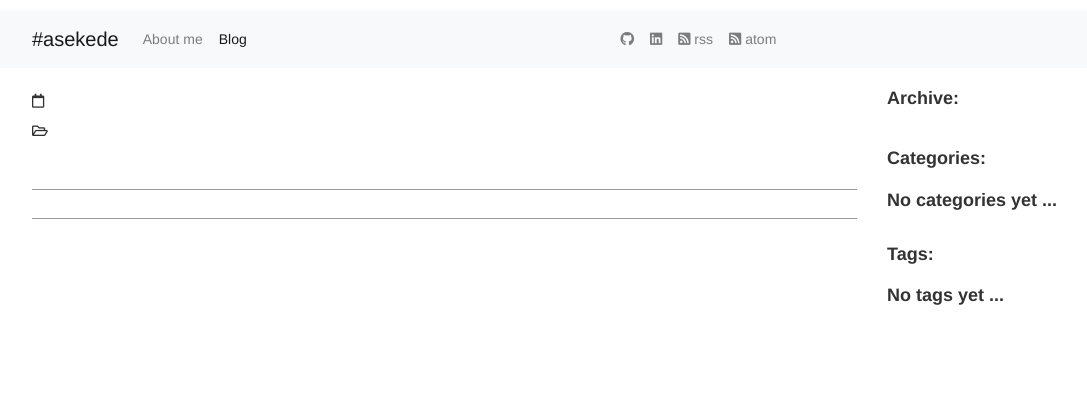
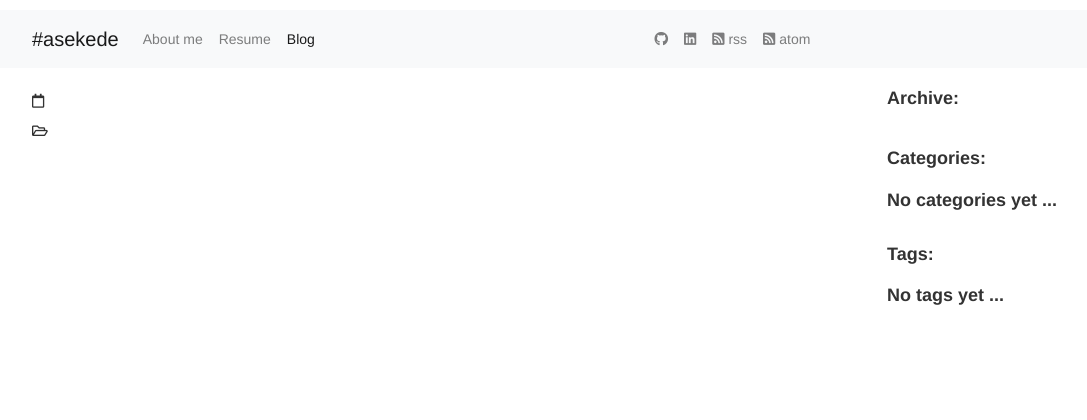
Before and after one commit to asekede/asekede, a Django app: template blog/templates/post.html in a window 1280 px wide. Shown: the top 420 px of the page, without its empty margins (53-1140 px from the left). Run offline with Django 3.2, Linux system fonts and the light colour scheme; the template is opened without the code that fills it, so the values that code supplies are empty; some libraries are stand-ins or nearby versions.

Commit message:
updated templates

```diff
--- a/asekede/settings.py
+++ b/asekede/settings.py
@@ -6,7 +6,7 @@ import os
 BASE_DIR = os.path.dirname(os.path.dirname(os.path.abspath(__file__)))
 
 # SECURITY WARNING: don't run with debug turned on in production!
-DEBUG = True
+DEBUG = False
 
 ALLOWED_HOSTS = ['*']
 
--- a/blog/static/css/post_style.css
+++ b/blog/static/css/post_style.css
@@ -53,8 +53,8 @@
     padding-top: 1em;
     margin-bottom: 1em;
     padding-bottom: 1em;
-    border-top: 1px solid #9A9A9A;
-    border-bottom: 1px solid #9A9A9A;
+    #border-top: 1px solid #9A9A9A;
+    #border-bottom: 1px solid #9A9A9A;
     width: 100%;
     display: inline-block;
 }
--- a/blog/templates/blog.html
+++ b/blog/templates/blog.html
@@ -9,6 +9,9 @@
 {% block navbar-items %}
 <li class="nav-item">
     <a class="nav-link" href="{% url 'about_me' %}"> About me </a>
+</li>
+<li class="nav-item">
+    <a class="nav-link" href="{% static 'resume.pdf' %}"> Resume </a>
 </li>
 <li class="nav-item active">
     <a class="nav-link" href="{% url 'latest_posts' %}"> Blog <span class="sr-only">(current)</span></a>
--- a/blog/templates/post.html
+++ b/blog/templates/post.html
@@ -10,6 +10,9 @@
 {% block navbar-items %}
 <li class="nav-item">
     <a class="nav-link" href="{% url 'about_me' %}"> About me </a>
+</li>
+<li class="nav-item">
+    <a class="nav-link" href="{% static 'resume.pdf' %}"> Resume </a>
 </li>
 <li class="nav-item active">
     <a class="nav-link" href="{% url 'latest_posts' %}"> Blog <span class="sr-only">(current)</span></a>
--- a/templates/404.html
+++ b/templates/404.html
@@ -5,6 +5,12 @@
 {% endblock %}
 
 {% block navbar-items %}
+<li class="nav-item">
+    <a class="nav-link" href="{% url 'about_me' %}"> About me </a>
+</li>
+<li class="nav-item">
+    <a class="nav-link" href="{% static 'resume.pdf' %}"> Resume </a>
+</li>
 <li class="nav-item">
     <a class="nav-link" href="{% url 'latest_posts' %}"> Blog </a>
 </li>
--- a/templates/500.html
+++ b/templates/500.html
@@ -5,6 +5,12 @@
 {% endblock %}
 
 {% block navbar-items %}
+<li class="nav-item">
+    <a class="nav-link" href="{% url 'about_me' %}"> About me </a>
+</li>
+<li class="nav-item">
+    <a class="nav-link" href="{% static 'resume.pdf' %}"> Resume </a>
+</li>
 <li class="nav-item">
     <a class="nav-link" href="{% url 'latest_posts' %}"> Blog </a>
 </li>
--- a/templates/about_me.html
+++ b/templates/about_me.html
@@ -8,6 +8,9 @@
 {% block navbar-items %}
 <li class="nav-item active">
     <a class="nav-link" href="{% url 'about_me' %}"> About me <span class="sr-only">(current)</span></a>
+</li>
+<li class="nav-item">
+    <a class="nav-link" href="{% static 'resume.pdf' %}"> Resume </a>
 </li>
 <li class="nav-item">
     <a class="nav-link" href="{% url 'latest_posts' %}"> Blog </a>
```
Also changed, not shown: blog/views.py (+6 -6 lines), 2 other files.
